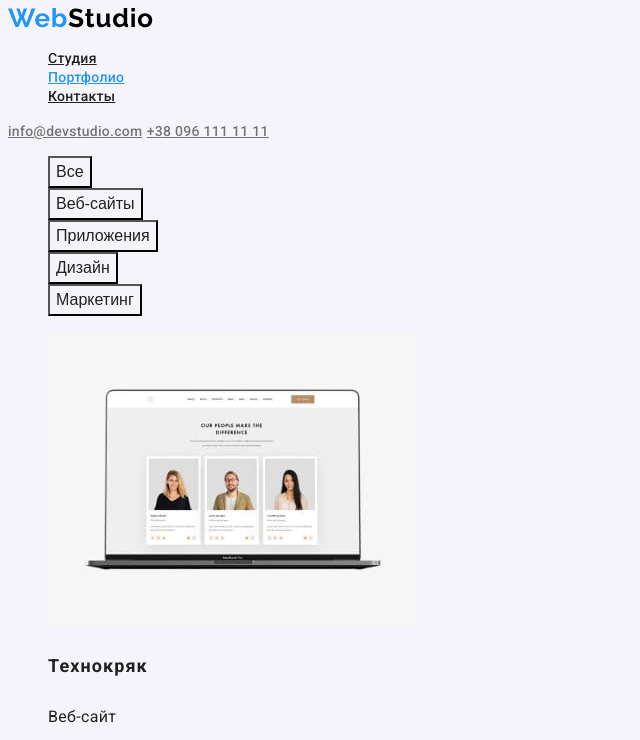
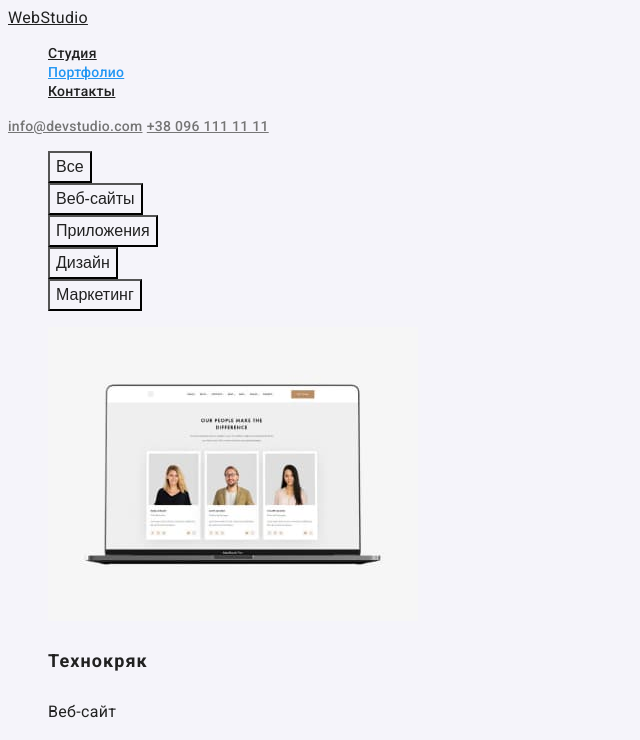
Before and after one commit to MaxDM2021/goit-markup-hw-02, a plain HTML site: page portfolio.html in a window 1280 px wide. Shown: the top 740 px of the page, without its empty margins (0-640 px from the left). Drawn offline with Linux system fonts and the light colour scheme.

Commit message:
Подключение СSS

```diff
--- a/portfolio.html
+++ b/portfolio.html
@@ -11,11 +11,11 @@
       href="https://fonts.googleapis.com/css2?family=Roboto:wght@400;500;700;900&display=swap"
       rel="stylesheet"
     />
-    <link rel="stylesheet" href="./CSS/styles.css" />
+    <link rel="stylesheet" href="./css/styles.css" />
   </head>
   <body>
     <header>
-      <a href="./index.html"> <img src="./img/WebStudio.svg" alt="logo" /></a>
+      <a href="./index.html" class="logo"> WebStudio</a>
       <nav class="site-nav">
         <ul>
           <li>
@@ -147,7 +147,7 @@
       </section>
     </main>
     <footer class="footer">
-      <a href="./index.html"><img src="./img/WebStudio.svg" alt="logo" /></a>
+      <a href="./index.html" class="logo">WebStudio</a>
       <address class="footer address">г. Киев, пр-т Леси Украинки, 26</address>
       <div>
         <a href="mailto:info@devstudio.com " class="footer-contacts"
```
